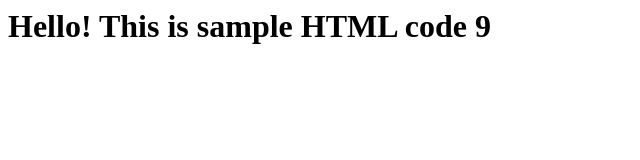
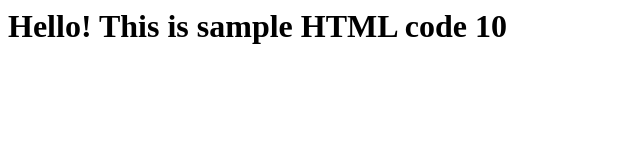
Before and after one commit to vishalsaugat/sample-html-code-2, a plain HTML site: page index.html in a window 1280 px wide. Shown: the full height of the page, 0-640 px from the left. Drawn offline with Linux system fonts and the light colour scheme.

Commit message:
Changed HTML

```diff
--- a/index.html
+++ b/index.html
@@ -1,3 +1,3 @@
 <body>
-  <h1>Hello! This is sample HTML code 9</h1>
+  <h1>Hello! This is sample HTML code 10</h1>
 </body>
```
